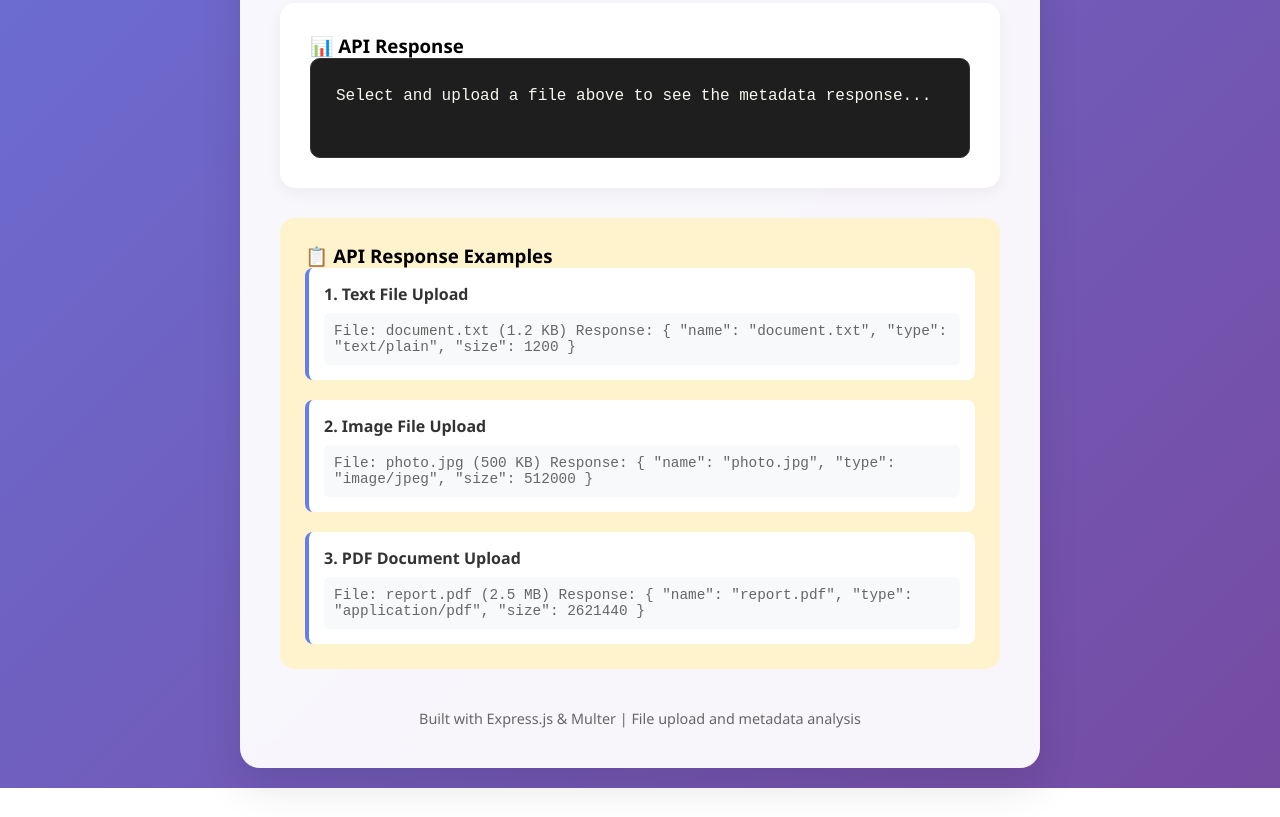
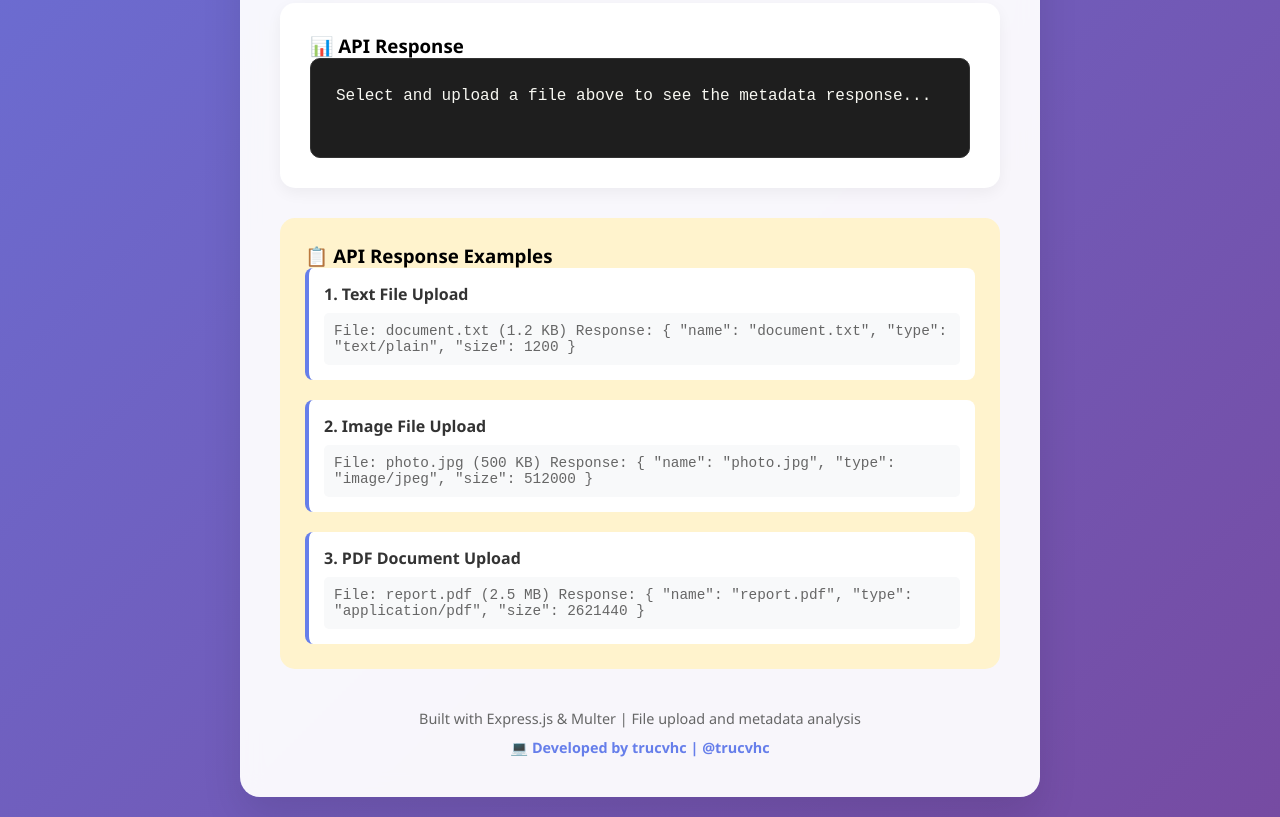
Before and after one commit to vhctruc/freecodecamp-file-metadata-microservice, a website: page index.html in a window 1280 px wide. Shown: the part 1187-2004 px from the top of the page. Before the commit the page ends 1975 px from the top, so only its background shows below. Drawn offline with Linux system fonts and the light colour scheme.

Commit message:
Update index.html

```diff
--- a/index.html
+++ b/index.html
@@ -3,7 +3,10 @@
 <head>
     <meta charset="UTF-8">
     <meta name="viewport" content="width=device-width, initial-scale=1.0">
-    <title>File Metadata Microservice</title>
+    <meta name="author" content="trucvhc">
+    <meta name="description" content="File Metadata Microservice - Upload files and get metadata. Developed by trucvhc">
+    <meta name="keywords" content="file upload, metadata, microservice, trucvhc, freecodecamp">
+    <title>File Metadata Microservice | by trucvhc</title>
     <style>
         * {
             margin: 0;
@@ -424,6 +427,10 @@
 
         <div class="footer">
             <p>Built with Express.js & Multer | File upload and metadata analysis</p>
+            <p style="margin-top: 10px; font-weight: bold; color: #667eea;">
+                💻 Developed by <strong>trucvhc</strong> |
+                <a href="https://github.com/trucvhc" target="_blank" style="color: #667eea; text-decoration: none;">@trucvhc</a>
+            </p>
         </div>
     </div>
 
```
